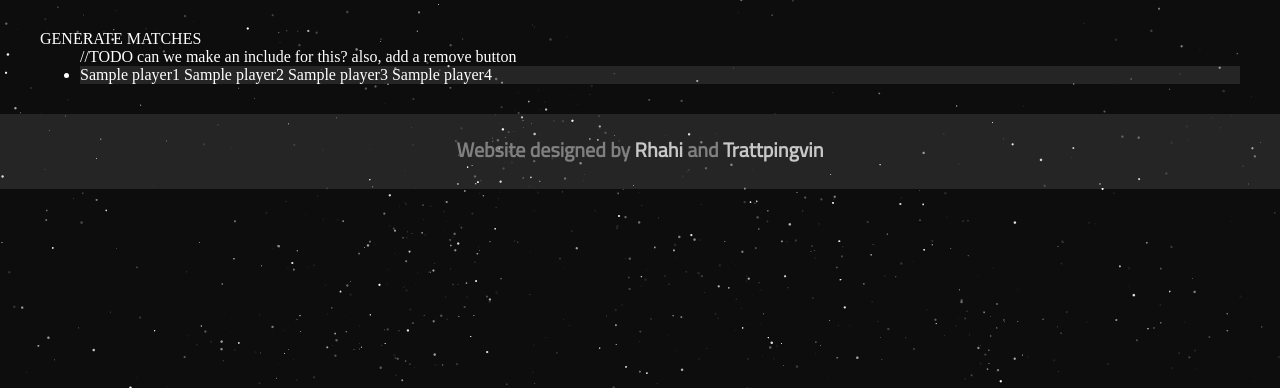
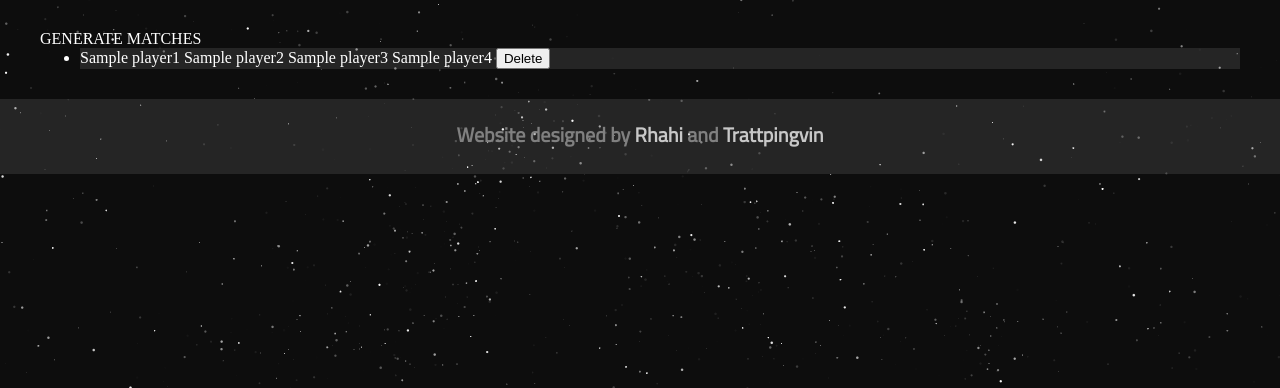
Before and after one commit to Trattpingvin/dawn, a Django app: template templates/matchmaking/matchmaking.html in a window 1280 px wide. Shown: the part 75-463 px from the top of the page. Run offline with Django 3.2, Linux system fonts and the light colour scheme; the template is opened without the code that fills it: most values are stand-ins (such as "Sample title", 1, 10 or a date in 2020).

Commit message:
add delete button

```diff
--- a/templates/matchmaking/matchmaking.html
+++ b/templates/matchmaking/matchmaking.html
@@ -33,13 +33,21 @@ $(document).ready(function() {
 
        		window.location.href = url;
     });
+    $(".btn-delete").click(function(event)
+      {
+        let url = "{% url 'inspectmatch' %}"+event.target.id;
+        $.get(url, function(data)
+          {
+            console.log("answer from get "+url)
+            console.log(data);
+          });
+      });
 });
 </script>
 
     <ul class="alternate" id="matches">
         {% for match in object_list %}
-        //TODO can we make an include for this? also, add a remove button
-        <li class="match" id="{{ match.id }}"> {{ match.player1.name }} {{ match.player2.name }} {{ match.player3.name }} {{ match.player4.name }} </li>
+        <li class="match" id="{{ match.id }}"> {{ match.player1.name }} {{ match.player2.name }} {{ match.player3.name }} {{ match.player4.name }} <button type="button" class="btn-delete" id="{{ match.id }}">Delete</button></li>
         {% endfor %}
     </ul>
 
```
